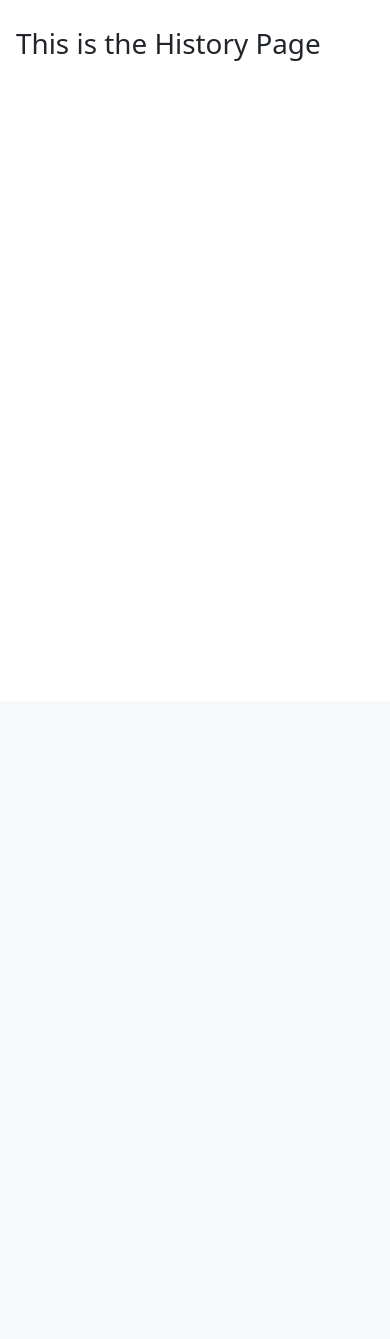
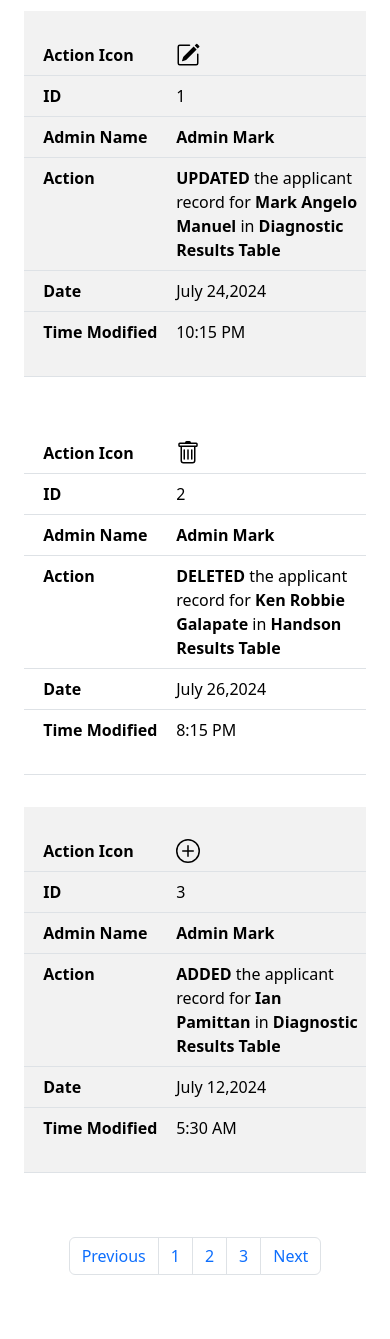
Before and after one commit to Mowpey/ICT_Proficiency, a Flask app: page /history in a window 390 px wide. Shown: the part 143-1482 px from the top of the page. Before the commit the page ends 204 px from the top, so only its background shows below. Run offline with Flask 3, Linux system fonts and the light colour scheme.

Commit message:
added history table UI

```diff
--- /dev/null
+++ b/website/static/css/history-style.css
@@ -0,0 +1,42 @@
+@media (max-width: 991px) {
+    td {
+        display: grid;
+        gap: 1rem;
+        grid-template-columns: 14ch auto;
+        padding: 0.5rem 1rem;
+        margin-inline: 0.5rem;
+    }
+    th {
+        display: none;
+    }
+    td:first-child {
+        padding-top: 2rem;
+    }
+    td:last-child {
+        padding-bottom: 2rem;
+        margin-bottom: 2rem;
+    }
+    td::before {
+        font-weight: 700;
+        text-transform: capitalize;
+        margin-left: 0.7rem;
+    }
+    td:nth-of-type(1)::before {
+        content: "Action Icon";
+    }
+    td:nth-of-type(2)::before {
+        content: "ID";
+    }
+    td:nth-of-type(3)::before {
+        content: "Admin Name";
+    }
+    td:nth-of-type(4)::before {
+        content: "Action";
+    }
+    td:nth-of-type(5)::before {
+        content: "Date";
+    }
+    td:nth-of-type(6)::before {
+        content: "Time Modified";
+    }
+}
--- a/website/static/css/index.css
+++ b/website/static/css/index.css
@@ -4,3 +4,13 @@
 #navbar a {
     font-size: 1.3em;
 }
+
+.navbar {
+    padding-left: 3.5rem;
+}
+
+@media (max-width: 992px) {
+    .navbar {
+        padding: 0;
+    }
+}
--- a/website/templates/diagnostic_table.html
+++ b/website/templates/diagnostic_table.html
@@ -273,7 +273,7 @@
                     <div class="input-group">
                         <input
                             type="text"
-                            class="form-control fw-semibold"
+                            class="form-control fw-semibold rounded"
                             placeholder="Exam date"
                             id="filter_date_exam"
                             name="filter_date_exam"
@@ -328,7 +328,7 @@
                     <div class="input-group">
                         <input
                             type="text"
-                            class="form-control fw-semibold"
+                            class="form-control fw-semibold rounded"
                             placeholder="Notified date"
                             id="filter_date_notif"
                             name="filter_date_notif"
@@ -407,7 +407,7 @@
         </tbody>
     </table>
 </div>
-<!--Pagination Desktop-->
+<!--Pagination-->
 <nav aria-label="Page navigation" class="pagination justify-content-center">
     <ul class="pagination my-3">
         <li class="page-item"><a class="page-link" href="#">Previous</a></li>
--- a/website/templates/history.html
+++ b/website/templates/history.html
@@ -1,4 +1,134 @@
-{% extends "base.html" %} {% block title %} History Table {% endblock %} {%block
-content%}
-<h1>This is the History Page</h1>
+{% extends "base.html" %} {% block title %} History Table {% endblock %} {%
+block stylesheet%}
+<link
+    rel="stylesheet"
+    href="{{url_for('static',filename='css/history-style.css')}}"
+/>
+{% endblock%} {%block content%}
+
+<div class="table-responsive">
+    <table class="table table-striped">
+        <thead>
+            <tr class="table-primary">
+                <th scope="col"></th>
+                <th scope="col">ID</th>
+                <th scope="col">Admin Name</th>
+                <th scope="col">Action</th>
+                <th scope="col">Date</th>
+                <th scope="col">Time Modified</th>
+            </tr>
+        </thead>
+        <tbody>
+            <!--UPDATED ROW -->
+            <tr>
+                <td>
+                    <svg
+                        xmlns="http://www.w3.org/2000/svg"
+                        width="24"
+                        height="24"
+                        fill="currentColor"
+                        class="bi bi-pencil-square"
+                        viewBox="0 0 16 16"
+                    >
+                        <path
+                            d="M15.502 1.94a.5.5 0 0 1 0 .706L14.459 3.69l-2-2L13.502.646a.5.5 0 0 1 .707 0l1.293 1.293zm-1.75 2.456-2-2L4.939 9.21a.5.5 0 0 0-.121.196l-.805 2.414a.25.25 0 0 0 .316.316l2.414-.805a.5.5 0 0 0 .196-.12l6.813-6.814z"
+                        />
+                        <path
+                            fill-rule="evenodd"
+                            d="M1 13.5A1.5 1.5 0 0 0 2.5 15h11a1.5 1.5 0 0 0 1.5-1.5v-6a.5.5 0 0 0-1 0v6a.5.5 0 0 1-.5.5h-11a.5.5 0 0 1-.5-.5v-11a.5.5 0 0 1 .5-.5H9a.5.5 0 0 0 0-1H2.5A1.5 1.5 0 0 0 1 2.5z"
+                        />
+                    </svg>
+                </td>
+                <td scope="row">1</td>
+                <td><b>Admin Mark</b></td>
+                <td>
+                    <div>
+                        <b>UPDATED</b> the applicant record for
+                        <b>Mark Angelo Manuel</b>
+                        in
+                        <b>Diagnostic Results Table</b>
+                    </div>
+                </td>
+                <td>July 24,2024</td>
+                <td>10:15 PM</td>
+            </tr>
+            <!--DELETED ROW -->
+            <tr>
+                <td>
+                    <svg
+                        xmlns="http://www.w3.org/2000/svg"
+                        width="24"
+                        height="24"
+                        fill="currentColor"
+                        class="bi bi-trash"
+                        viewBox="0 0 16 16"
+                    >
+                        <path
+                            d="M5.5 5.5A.5.5 0 0 1 6 6v6a.5.5 0 0 1-1 0V6a.5.5 0 0 1 .5-.5m2.5 0a.5.5 0 0 1 .5.5v6a.5.5 0 0 1-1 0V6a.5.5 0 0 1 .5-.5m3 .5a.5.5 0 0 0-1 0v6a.5.5 0 0 0 1 0z"
+                        />
+                        <path
+                            d="M14.5 3a1 1 0 0 1-1 1H13v9a2 2 0 0 1-2 2H5a2 2 0 0 1-2-2V4h-.5a1 1 0 0 1-1-1V2a1 1 0 0 1 1-1H6a1 1 0 0 1 1-1h2a1 1 0 0 1 1 1h3.5a1 1 0 0 1 1 1zM4.118 4 4 4.059V13a1 1 0 0 0 1 1h6a1 1 0 0 0 1-1V4.059L11.882 4zM2.5 3h11V2h-11z"
+                        />
+                    </svg>
+                </td>
+                <td scope="row">2</td>
+                <td><b>Admin Mark</b></td>
+                <td>
+                    <div>
+                        <b>DELETED</b> the applicant record for
+                        <b>Ken Robbie Galapate</b>
+                        in
+                        <b>Handson Results Table</b>
+                    </div>
+                </td>
+                <td>July 26,2024</td>
+                <td>8:15 PM</td>
+            </tr>
+            <!--ADDED ROW -->
+            <tr>
+                <td>
+                    <svg
+                        xmlns="http://www.w3.org/2000/svg"
+                        width="24"
+                        height="24"
+                        fill="currentColor"
+                        class="bi bi-plus-circle"
+                        viewBox="0 0 16 16"
+                    >
+                        <path
+                            d="M8 15A7 7 0 1 1 8 1a7 7 0 0 1 0 14m0 1A8 8 0 1 0 8 0a8 8 0 0 0 0 16"
+                        />
+                        <path
+                            d="M8 4a.5.5 0 0 1 .5.5v3h3a.5.5 0 0 1 0 1h-3v3a.5.5 0 0 1-1 0v-3h-3a.5.5 0 0 1 0-1h3v-3A.5.5 0 0 1 8 4"
+                        />
+                    </svg>
+                </td>
+                <td scope="row">3</td>
+                <td><b>Admin Mark</b></td>
+                <td>
+                    <div>
+                        <b>ADDED</b> the applicant record for
+                        <b>Ian Pamittan</b>
+                        in
+                        <b>Diagnostic Results Table</b>
+                    </div>
+                </td>
+                <td>July 12,2024</td>
+                <td>5:30 AM</td>
+            </tr>
+        </tbody>
+    </table>
+</div>
+
+<!--Pagination-->
+<nav aria-label="Page navigation" class="pagination justify-content-center">
+    <ul class="pagination my-3">
+        <li class="page-item"><a class="page-link" href="#">Previous</a></li>
+        <li class="page-item"><a class="page-link" href="#">1</a></li>
+        <li class="page-item"><a class="page-link" href="#">2</a></li>
+        <li class="page-item"><a class="page-link" href="#">3</a></li>
+        <li class="page-item"><a class="page-link" href="#">Next</a></li>
+    </ul>
+</nav>
+
 {%endblock%}
```
Also changed, not shown: website/templates/modals/add_modal.html (indentation only).
